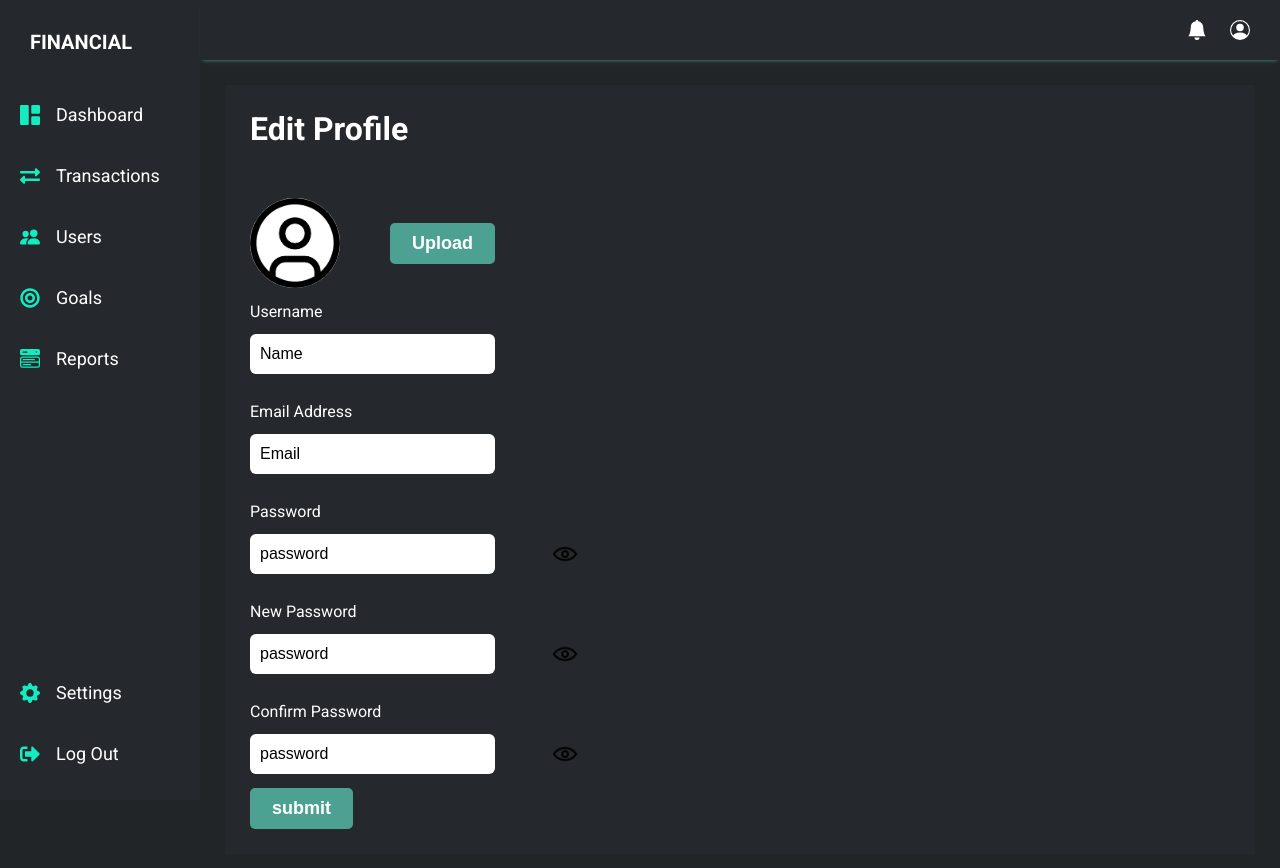
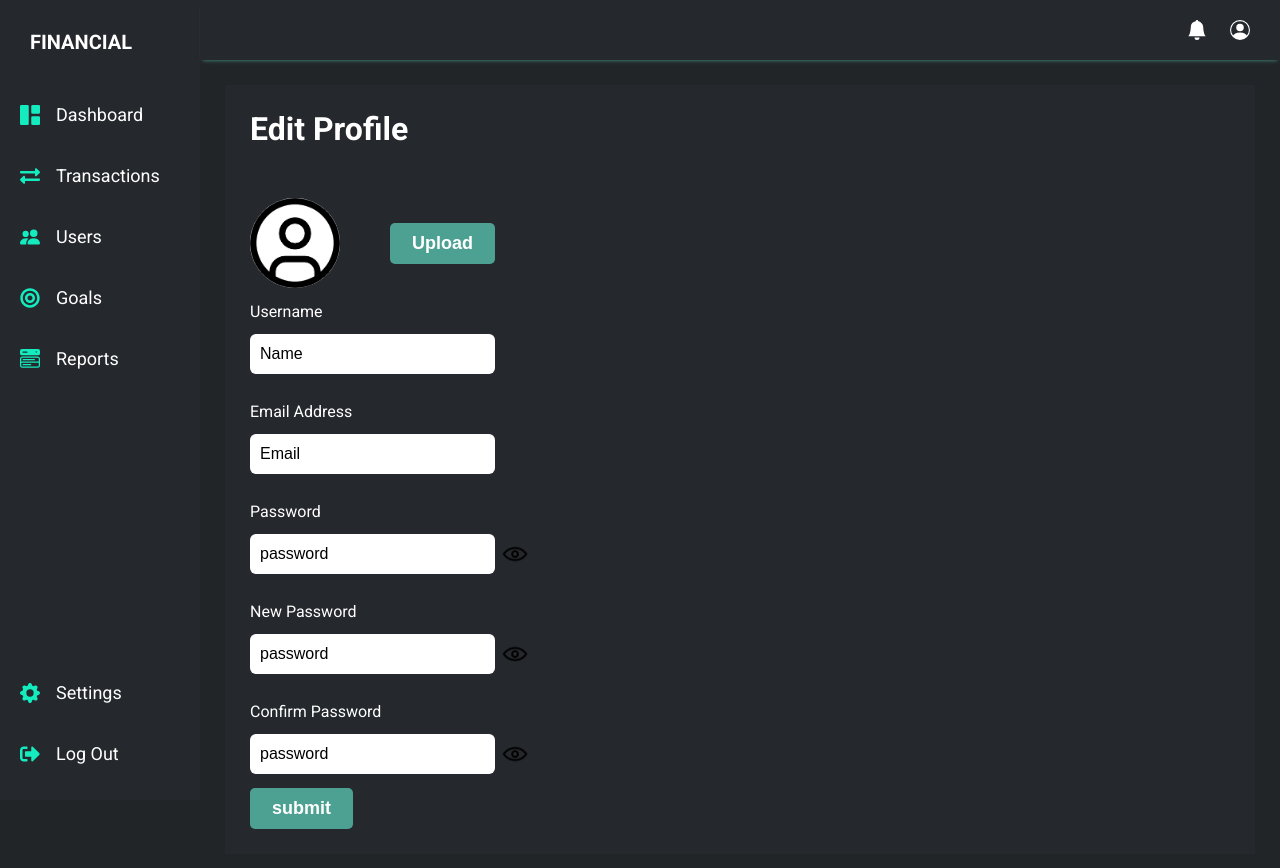
Before and after one commit to YahyaNashar22/FinTech-Client, a React (Create React App) app in the folder client/: page /edituser in a window 1280 px wide. Shown: the top 868 px of the page. Built offline with nearby package versions, Linux system fonts and the light colour scheme.

Commit message:
edit css

```diff
--- a/client/src/pages/EditUser/EditUser.module.css
+++ b/client/src/pages/EditUser/EditUser.module.css
@@ -64,7 +64,7 @@
 
 .icon {
   position: absolute;
-  left: 300px;
+  left: 250px;
   top: 50%;
   transform: translateY(-50%);
   color: #888;
--- a/client/src/pages/Users/Users.module.css
+++ b/client/src/pages/Users/Users.module.css
@@ -10,7 +10,7 @@
     flex-direction: row;
     justify-content: space-between;
     align-items: center;
-    color:var(--primary-green)
+    color:white
 }
 .button{
     color: var(--white);
```
